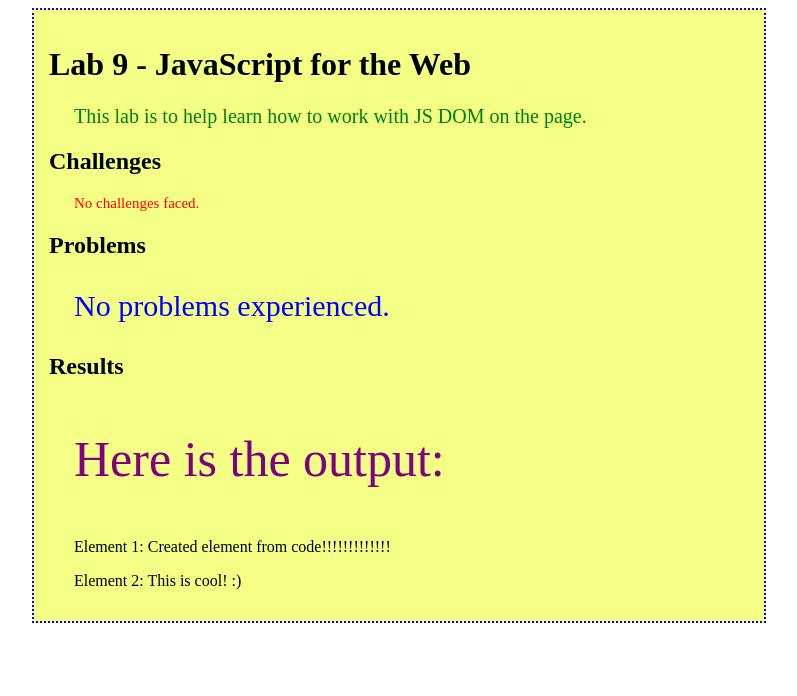
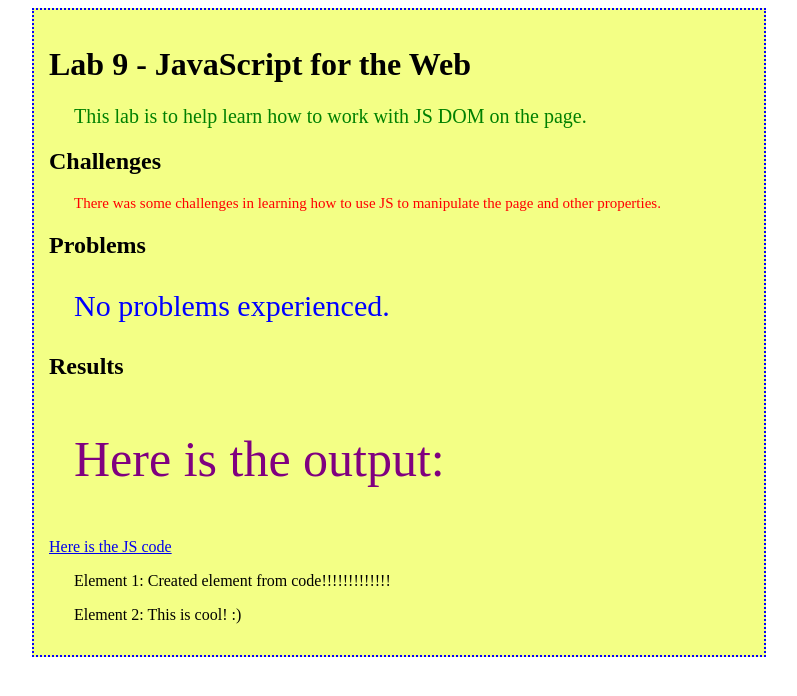
Before and after one commit to meyerphil/art101, a plain HTML site: page lab9/index.html in a window 1280 px wide. Shown: the whole page, without its empty margins (241-1038 px from the left). Drawn offline with Linux system fonts and the light colour scheme.

Commit message:
updateeee

```diff
--- a/lab9/index.html
+++ b/lab9/index.html
@@ -12,12 +12,12 @@
         <h1>Lab 9 - JavaScript for the Web</h1>
         <p id = "p1">This lab is to help learn how to work with JS DOM on the page.</p>
         <h2>Challenges</h2>
-        <p id = "p2">No challenges faced.</p>
+        <p id = "p2">There was some challenges in learning how to use JS to manipulate the page and other properties.</p>
         <h2>Problems</h2>
         <p id = "p3">No problems experienced.</p>
         <h2>Results</h2>
         <p id = "p4">Here is the output:</p>
-        <div id = "output"></div>
+        <div id = "output"><a href = "js/lab.js">Here is the JS code</a></div>
 
     </div>
   </body>
```
